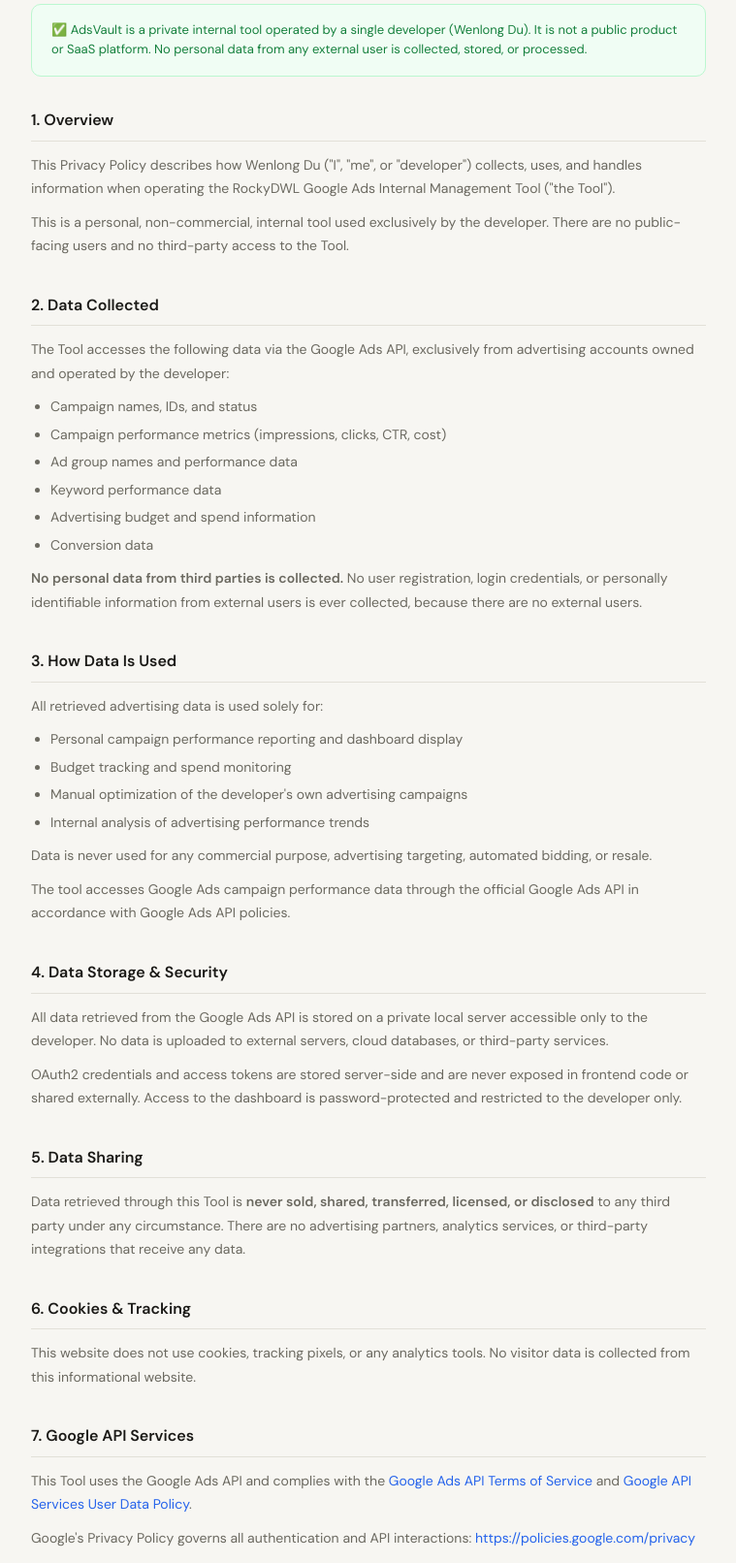
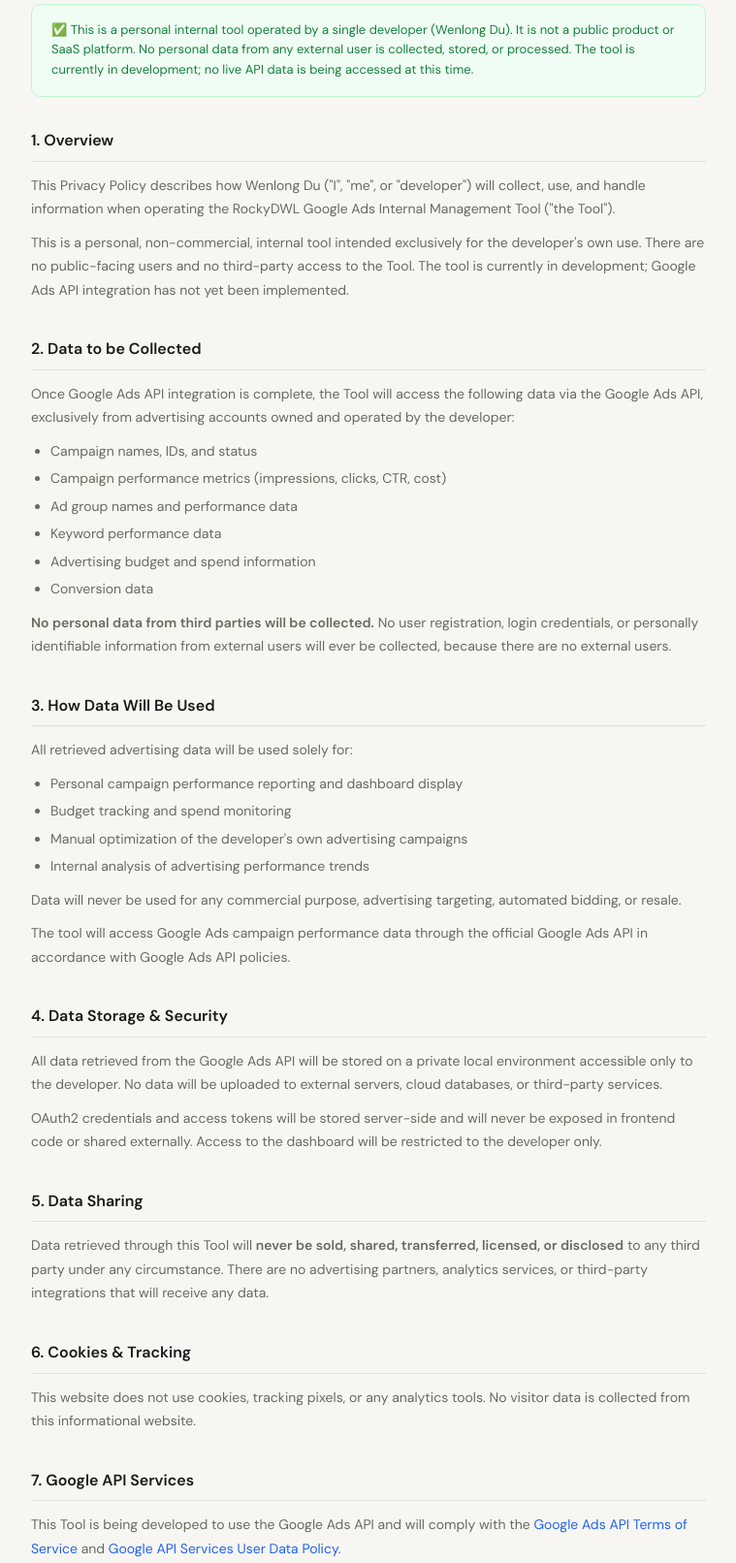
Before and after one commit to RockyDWL/google-ads-internal-tool, a plain HTML site: page privacy.html in a window 1280 px wide. Shown: the part 262-1874 px from the top of the page at 97% size, without its empty margins (260-1019 px from the left). Drawn offline with nearby package versions, Linux system fonts and the light colour scheme.

Commit message:
Update privacy.html

```diff
--- a/privacy.html
+++ b/privacy.html
@@ -26,6 +26,7 @@ h1 { font-size:32px;font-weight:600;letter-spacing:-0.02em;margin-bottom:8px; }
 .policy-block ul { padding-left:20px;margin-bottom:10px; }
 .policy-block li { font-size:14px;color:var(--muted);line-height:1.75;margin-bottom:4px; }
 .policy-block a { color:var(--accent);text-decoration:none; }
+code { font-family:'DM Mono',monospace;font-size:12px;background:var(--tag-bg);padding:1px 5px;border-radius:3px; }
 footer { border-top:1px solid var(--border);background:var(--surface);padding:24px 32px;text-align:center;font-size:12px;color:var(--muted);font-family:'DM Mono',monospace; }
 footer a { color:var(--muted);text-decoration:underline; }
 @media(max-width:600px){ nav,footer{padding-left:16px;padding-right:16px} .page{padding:40px 16px} .nav-cta{display:none} }
@@ -39,7 +40,7 @@ footer a { color:var(--muted);text-decoration:underline; }
     <a href="index.html">Home</a>
     <a href="privacy.html">Privacy Policy</a>
     <a href="terms.html">Terms of Service</a>
-    <a class="nav-cta" href="dashboard.html">Live Dashboard →</a>
+    <a class="nav-cta" href="dashboard.html">View Dashboard →</a>
   </div>
 </nav>
 
@@ -49,18 +50,18 @@ footer a { color:var(--muted);text-decoration:underline; }
   <div class="meta">Effective Date: March 1, 2026 &nbsp;·&nbsp; Last Updated: March 2026</div>
 
   <div class="notice-box">
-    ✅ AdsVault is a private internal tool operated by a single developer (Wenlong Du). It is not a public product or SaaS platform. No personal data from any external user is collected, stored, or processed.
+    ✅ This is a personal internal tool operated by a single developer (Wenlong Du). It is not a public product or SaaS platform. No personal data from any external user is collected, stored, or processed. The tool is currently in development; no live API data is being accessed at this time.
   </div>
 
   <div class="policy-block">
     <h2>1. Overview</h2>
-    <p>This Privacy Policy describes how Wenlong Du ("I", "me", or "developer") collects, uses, and handles information when operating the RockyDWL Google Ads Internal Management Tool ("the Tool").</p>
-    <p>This is a personal, non-commercial, internal tool used exclusively by the developer. There are no public-facing users and no third-party access to the Tool.</p>
+    <p>This Privacy Policy describes how Wenlong Du ("I", "me", or "developer") will collect, use, and handle information when operating the RockyDWL Google Ads Internal Management Tool ("the Tool").</p>
+    <p>This is a personal, non-commercial, internal tool intended exclusively for the developer's own use. There are no public-facing users and no third-party access to the Tool. The tool is currently in development; Google Ads API integration has not yet been implemented.</p>
   </div>
 
   <div class="policy-block">
-    <h2>2. Data Collected</h2>
-    <p>The Tool accesses the following data via the Google Ads API, exclusively from advertising accounts owned and operated by the developer:</p>
+    <h2>2. Data to be Collected</h2>
+    <p>Once Google Ads API integration is complete, the Tool will access the following data via the Google Ads API, exclusively from advertising accounts owned and operated by the developer:</p>
     <ul>
       <li>Campaign names, IDs, and status</li>
       <li>Campaign performance metrics (impressions, clicks, CTR, cost)</li>
@@ -69,47 +70,47 @@ footer a { color:var(--muted);text-decoration:underline; }
       <li>Advertising budget and spend information</li>
       <li>Conversion data</li>
     </ul>
-    <p><strong>No personal data from third parties is collected.</strong> No user registration, login credentials, or personally identifiable information from external users is ever collected, because there are no external users.</p>
+    <p><strong>No personal data from third parties will be collected.</strong> No user registration, login credentials, or personally identifiable information from external users will ever be collected, because there are no external users.</p>
   </div>
 
   <div class="policy-block">
-    <h2>3. How Data Is Used</h2>
-    <p>All retrieved advertising data is used solely for:</p>
+    <h2>3. How Data Will Be Used</h2>
+    <p>All retrieved advertising data will be used solely for:</p>
     <ul>
       <li>Personal campaign performance reporting and dashboard display</li>
       <li>Budget tracking and spend monitoring</li>
       <li>Manual optimization of the developer's own advertising campaigns</li>
       <li>Internal analysis of advertising performance trends</li>
     </ul>
-    <p>Data is never used for any commercial purpose, advertising targeting, automated bidding, or resale.</p>
-    <p>The tool accesses Google Ads campaign performance data through the official Google Ads API in accordance with Google Ads API policies.</p>
+    <p>Data will never be used for any commercial purpose, advertising targeting, automated bidding, or resale.</p>
+    <p>The tool will access Google Ads campaign performance data through the official Google Ads API in accordance with Google Ads API policies.</p>
   </div>
 
   <div class="policy-block">
-    <h2>4. Data Storage & Security</h2>
-    <p>All data retrieved from the Google Ads API is stored on a private local server accessible only to the developer. No data is uploaded to external servers, cloud databases, or third-party services.</p>
-    <p>OAuth2 credentials and access tokens are stored server-side and are never exposed in frontend code or shared externally. Access to the dashboard is password-protected and restricted to the developer only.</p>
+    <h2>4. Data Storage &amp; Security</h2>
+    <p>All data retrieved from the Google Ads API will be stored on a private local environment accessible only to the developer. No data will be uploaded to external servers, cloud databases, or third-party services.</p>
+    <p>OAuth2 credentials and access tokens will be stored server-side and will never be exposed in frontend code or shared externally. Access to the dashboard will be restricted to the developer only.</p>
   </div>
 
   <div class="policy-block">
     <h2>5. Data Sharing</h2>
-    <p>Data retrieved through this Tool is <strong>never sold, shared, transferred, licensed, or disclosed</strong> to any third party under any circumstance. There are no advertising partners, analytics services, or third-party integrations that receive any data.</p>
+    <p>Data retrieved through this Tool will <strong>never be sold, shared, transferred, licensed, or disclosed</strong> to any third party under any circumstance. There are no advertising partners, analytics services, or third-party integrations that will receive any data.</p>
   </div>
 
   <div class="policy-block">
-    <h2>6. Cookies & Tracking</h2>
+    <h2>6. Cookies &amp; Tracking</h2>
     <p>This website does not use cookies, tracking pixels, or any analytics tools. No visitor data is collected from this informational website.</p>
   </div>
 
   <div class="policy-block">
     <h2>7. Google API Services</h2>
-    <p>This Tool uses the Google Ads API and complies with the <a href="https://developers.google.com/google-ads/api/terms" target="_blank" rel="noopener">Google Ads API Terms of Service</a> and <a href="https://developers.google.com/terms/api-services-user-data-policy" target="_blank" rel="noopener">Google API Services User Data Policy</a>.</p>
+    <p>This Tool is being developed to use the Google Ads API and will comply with the <a href="https://developers.google.com/google-ads/api/terms" target="_blank" rel="noopener">Google Ads API Terms of Service</a> and <a href="https://developers.google.com/terms/api-services-user-data-policy" target="_blank" rel="noopener">Google API Services User Data Policy</a>.</p>
     <p>Google's Privacy Policy governs all authentication and API interactions: <a href="https://policies.google.com/privacy" target="_blank" rel="noopener">https://policies.google.com/privacy</a></p>
   </div>
 
   <div class="policy-block">
     <h2>8. Scope of Users</h2>
-    <p>This tool is operated exclusively by a single developer — Wenlong Du. There are no end users, subscribers, or customers. The tool is not available to the public and has no user registration or account system.</p>
+    <p>This tool is developed and operated exclusively by a single developer — Wenlong Du. There are no end users, subscribers, or customers. The tool is not available to the public and has no user registration or account system.</p>
   </div>
 
   <div class="policy-block">
```
